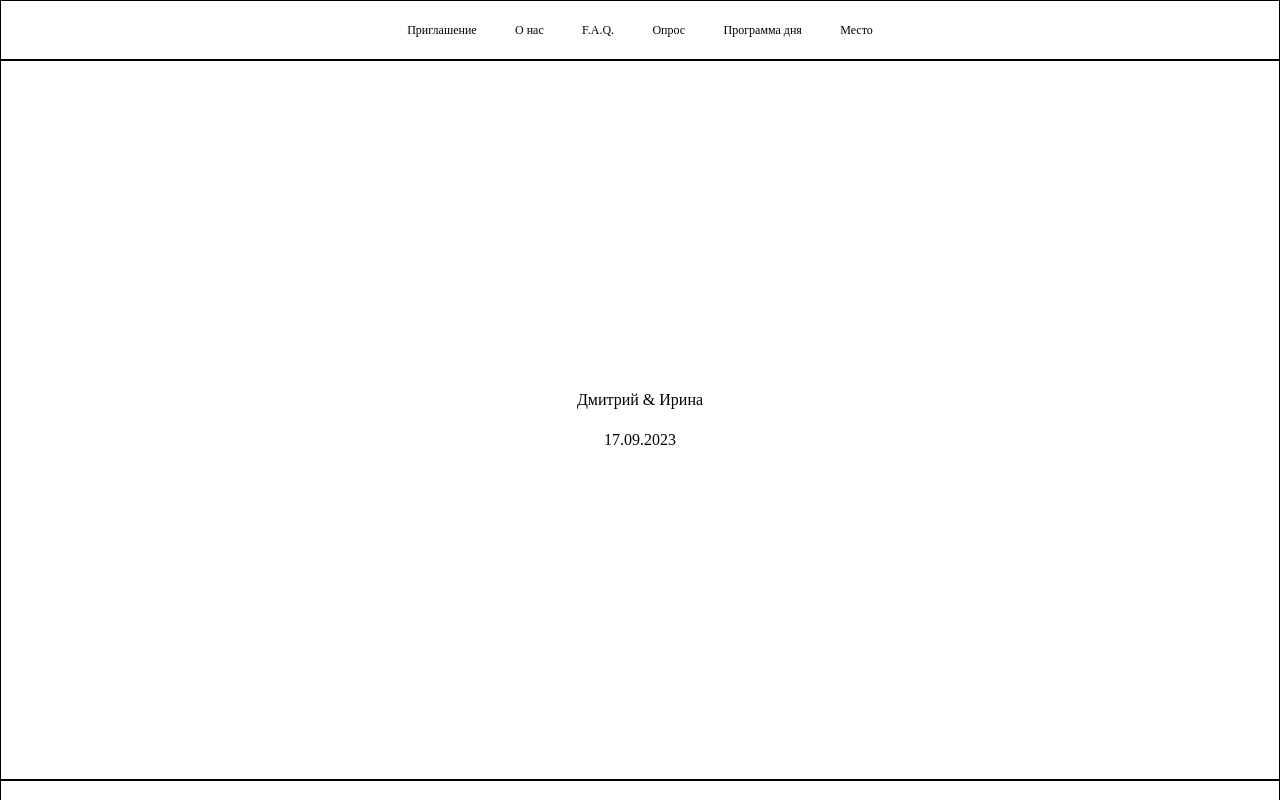
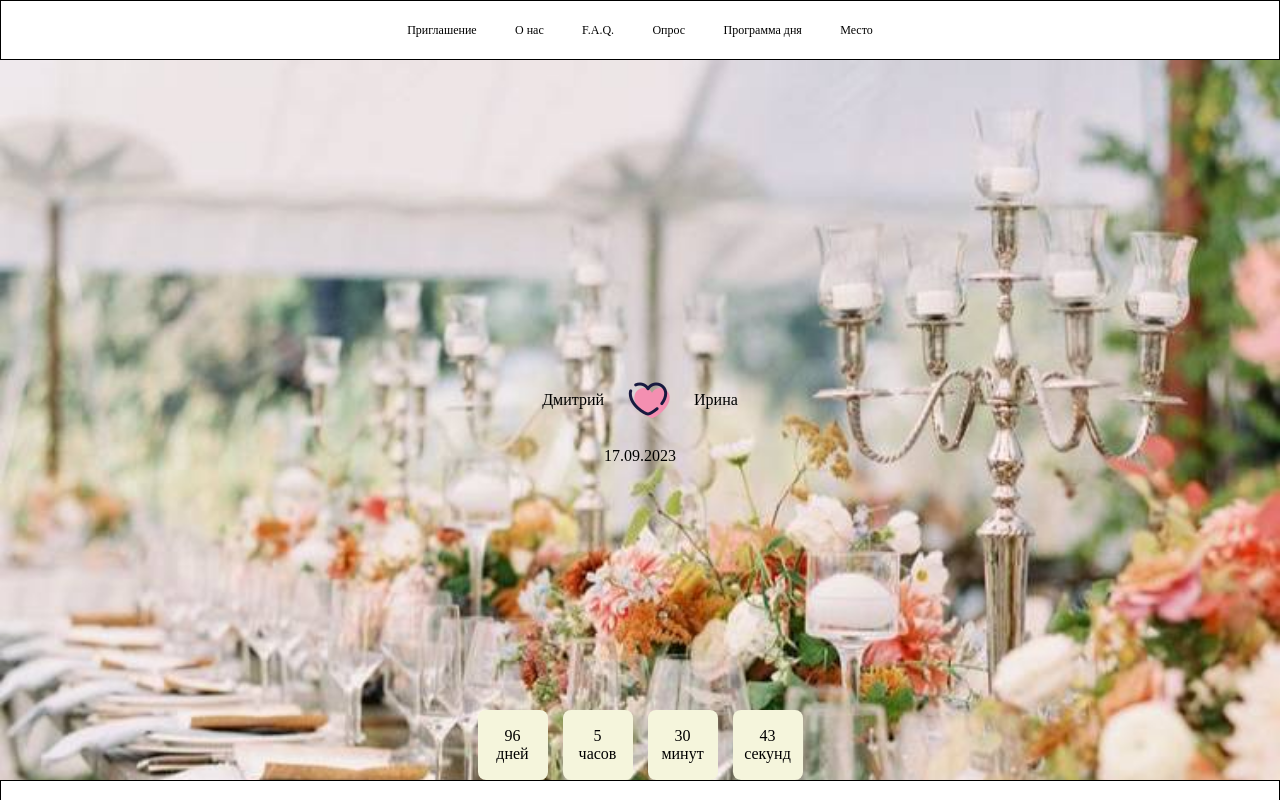
Before and after one commit to kdv267/-wedding-frontend, a React (Create React App) app: page / in a window 1280 px wide. Shown: the top 800 px of the page. Built offline with nearby package versions, Linux system fonts and the light colour scheme.

Commit message:
main, timer

```diff
--- /dev/null
+++ b/src/components/main-content/Countdown.jsx
@@ -0,0 +1,70 @@
+import React, { useState, useEffect } from 'react';
+import styles from './Countdown.module.scss';
+
+function Countdown({ targetDate }) {
+  const calculateTimeLeft = () => {
+    const difference = +new Date(targetDate) - +new Date();
+
+    let timeLeft = {};
+
+    if (difference > 0) {
+      timeLeft = {
+        days: Math.floor(difference / (1000 * 60 * 60 * 24)),
+        hours: Math.floor((difference / (1000 * 60 * 60)) % 24),
+        minutes: Math.floor((difference / 1000 / 60) % 60),
+        seconds: Math.floor((difference / 1000) % 60),
+      };
+    }
+
+    return timeLeft;
+  };
+
+  const [timeLeft, setTimeLeft] = useState(calculateTimeLeft());
+
+  useEffect(() => {
+    const timer = setTimeout(() => {
+      setTimeLeft(calculateTimeLeft());
+    }, 1000);
+
+    return () => clearTimeout(timer);
+  });
+
+  return (
+    <div className={styles.container}>
+      <div className={styles.date}>
+        <span>
+          {timeLeft.days}
+        </span>
+        <span>
+          дней
+        </span>
+      </div>
+      <div className={styles.date}>
+        <span>
+          {timeLeft.hours}
+        </span>
+        <span>
+          часов
+        </span>
+      </div>
+      <div className={styles.date}>
+        <span>
+          {timeLeft.minutes}
+        </span>
+        <span>
+          минут
+        </span>
+      </div>
+      <div className={styles.date}>
+        <span>
+          {timeLeft.seconds}
+        </span>
+        <span>
+          секунд
+        </span>
+      </div>
+    </div>
+  );
+}
+
+export default Countdown;
--- /dev/null
+++ b/src/components/main-content/Countdown.module.scss
@@ -0,0 +1,15 @@
+.container {
+    display: flex;
+    gap: 15px;
+}
+
+.date {
+    display: flex;
+    flex-direction: column;
+    align-items: center;
+    justify-content: center;
+    width: 70px;
+    height: 70px;
+    border-radius: 8px;
+    background-color: beige;
+}
--- a/src/components/main-content/MainContent.jsx
+++ b/src/components/main-content/MainContent.jsx
@@ -1,13 +1,19 @@
 import React from 'react';
+import Countdown from './Countdown';
+import styles from './MainContent.module.scss';
 
 export default function MainContent() {
   return (
-    <div style={{
-      display: 'flex', flexDirection: 'column', gap: '3%', alignItems: 'center', height: '90vh', justifyContent: 'center', border: '1px solid black',
-    }}
-    >
-      <div>Дмитрий & Ирина</div>
+    <div className={styles.container}>
+      <div className={styles.names}>
+        Дмитрий
+        <div className={styles.heart} />
+        Ирина
+      </div>
       <div>17.09.2023</div>
+      <div style={{ bottom: '0px', position: 'absolute' }}>
+        <Countdown targetDate="2023-09-17T00:00:00" />
+      </div>
     </div>
   );
 }
--- /dev/null
+++ b/src/components/main-content/MainContent.module.scss
@@ -0,0 +1,24 @@
+.container {
+    display: flex;
+    flex-direction: column;
+    gap: 3%;
+    align-items: center;
+    justify-content: center;
+    height: 90vh;
+    background-image: url('../../../public/backg.jpg');
+    background-size: cover;
+    background-repeat: no-repeat;
+    position: relative;
+}
+
+.heart {
+    background-image: url('../../../public/heart.png');
+    width: 50px;
+    height: 50px;
+}
+
+.names {
+    display: flex;
+    align-items: center;
+    gap: 20px;
+}
```
Also changed, not shown: public/backg.jpg (added), public/heart.png (added).
